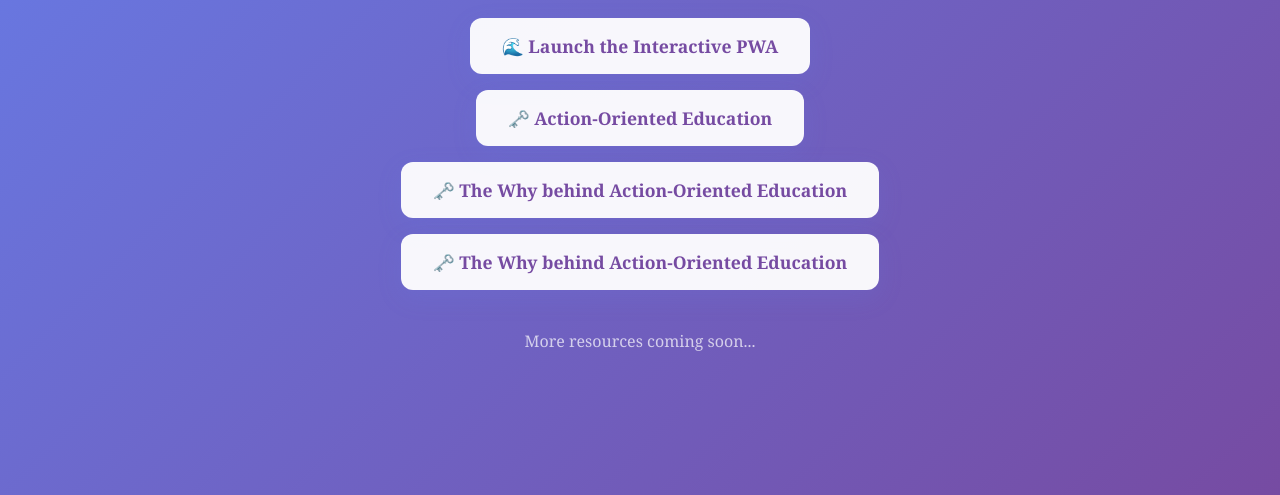
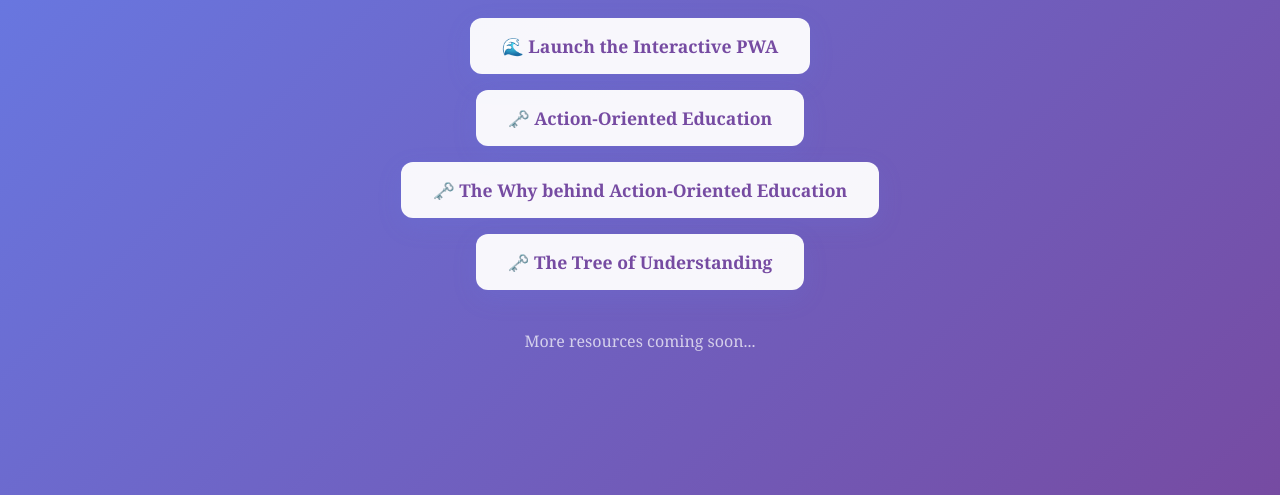
Before and after one commit to InnerversePortmanteau/LetLifeFlow, a plain HTML site: page index.html in a window 1280 px wide. Shown: the part 305-800 px from the top of the page. Drawn offline with Linux system fonts and the light colour scheme.

Commit message:
Update index.html

```diff
--- a/index.html
+++ b/index.html
@@ -67,7 +67,7 @@
         <a href="pwa.html">🌊 Launch the Interactive PWA</a>
         <a href="action_oriented_education.html">🗝️ Action-Oriented Education</a>
         <a href="explainer.html">🗝️ The Why behind Action-Oriented Education</a>
-        <a href="TreeOfUnderStanding.html">🗝️ The Why behind Action-Oriented Education</a>
+        <a href="TreeOfUnderStanding.html">🗝️ The Tree of Understanding</a>
         <div class="more-coming">More resources coming soon...</div>
     </div>
 </body>
```
